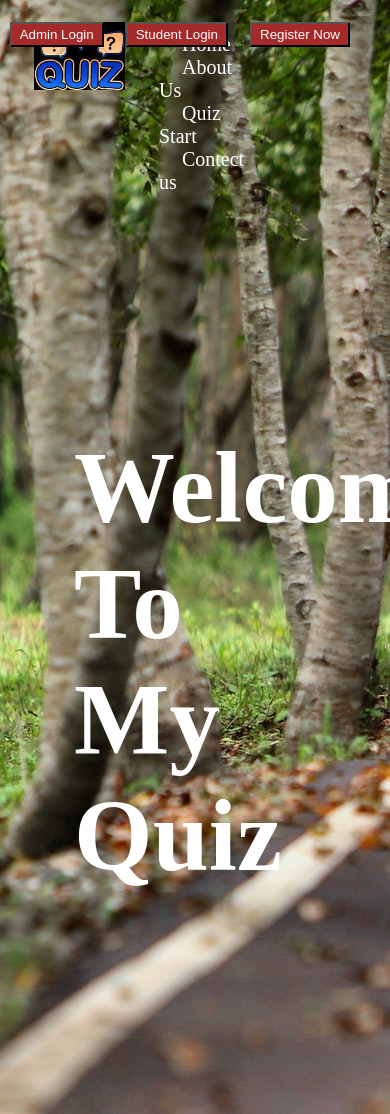
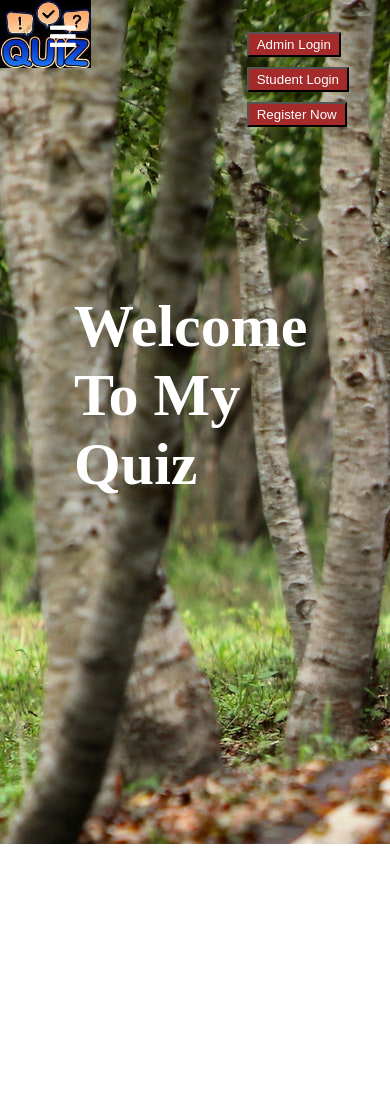
Before and after one commit to TeamForMiniProject/Let-s-Practice, a PHP site: page / in a window 390 px wide; the page is wider, and only the part inside the window is pictured. After the commit the page ends 844 px from the top of that part, so only its background shows below. Run offline with PHP 8.4, Linux system fonts and the light colour scheme.

Commit message:
try to make it responsive

```diff
--- a/css/index.css
+++ b/css/index.css
@@ -1,3 +1,10 @@
+*{
+    margin: 0%;
+    padding: 0%;
+    box-sizing: border-box;
+}
+
+
 body{
     color:white;
     margin:0px;
@@ -6,10 +13,7 @@ body{
 }
 
 .left{
-    display: inline-block;
-    position:absolute;
-    left: 34px;
-    top: 22px
+
     /* border: 2px solid red; */
 }
 .mid{
@@ -24,6 +28,7 @@ body{
     top: 22px;
     /* border: 2px solid yellow; */
 }
+
 .navbar li{
     display: inline-block;
     font-size:20px
@@ -63,3 +68,81 @@ h1{
      font-size:101px
 
 }
+.show-btn {
+    position: fixed;
+    top: 20px;
+    left: 50px;
+    color: white;
+    font-size: 30px;
+
+}
+#chk{
+    display: none;
+}
+.hide-btn,.show-btn{
+    opacity: 0;
+}
+
+
+
+
+@media (max-width:1300px){
+    .navbar {
+        position: fixed;
+        top: 0;
+        width: 50%;
+        height: 100%;
+        background-color:gray ;
+        left: -100%;
+        list-style: none;
+        z-index: 10;
+        transition: .7s;
+    }
+    .navbar li{
+        display: block;
+        border-bottom: 2px solid rgba(255, 255,255,.1);
+        transition: .4s;
+
+
+    }
+    .navbar li a{
+        display: block;
+        font-size: 25px;
+        margin: 10px;
+        text-align: center;
+    }
+
+    .navbar li:hover{
+        border-left: 10px;
+        transition:.7s;
+    }
+    .hide-btn{
+        font-size: 30px;
+        margin-left: 20px;
+        margin-top: 20px;
+
+    }
+    .show-btn,.hide-btn{
+        opacity: 1;
+    }
+    .navbar li:hover{
+        border-left: 10px solid white;
+    }
+    #chk:checked ~ .navbar{
+        left: 0;
+    }
+    h1{
+        /* border: 2px solid red; */
+        display: block;
+        width:62%;
+         margin: 220px auto;
+         font-size:60px;
+
+    }
+    @media(max-width: 600px){
+        .btn{
+            display: block;
+            margin: 10px;
+        }
+    }
+}
--- /dev/null
+++ b/index.html
@@ -0,0 +1,75 @@
+<?php
+if(isset($_POST["Admin"]))
+{
+    header('Location:adminlogin.php');
+}
+else if(isset($_POST["Student"])){
+    header('Location:Studentlogin.php');
+}
+else if(isset($_POST["contact"])){
+    header('Location:contactus.php');
+}
+?>
+<!DOCTYPE html>
+<html lang="en">
+<head>
+    <meta charset="UTF-8">
+    <meta name="viewport" content="width=device-width, initial-scale=1.0">
+    <title>Online Quiz Application</title>
+    <link rel="stylesheet" href="css/index.css">
+    <link rel="stylesheet" href="https://stackpath.bootstrapcdn.com/font-awesome/4.7.0/css/font-awesome.min.css"
+    integrity="sha384-wvfXpqpZZVQGK6TAh5PVlGOfQNHSoD2xbE+QkPxCAFlNEevoEH3Sl0sibVcOQVnN"
+    crossorigin="anonymous">
+</head>
+<style>
+    body{
+    color:white;
+    margin:0px;
+    padding:0px;
+    background : url('images/bg1.jpg');
+
+}
+</style>
+<body>
+    <div class="container">
+    <header class="header">
+        <div class="left">
+        <img src="images/Quiz-logo.jpg" alt="Quiz">
+        </div>
+
+
+        <div class="mid">
+        <input type="checkbox" name="" id="chk">
+        <label for="chk" class="show-btn">
+            <i class="fa fa-bars"></i>
+        </label>
+
+
+        <ul class="navbar">
+            <label for="chk" class="hide-btn">
+                <i class="fa fa-times"></i>
+            </label>
+        <li> <a href="<?php echo 'index.php'; ?>" >Home</a> </li>
+        <li> <a href="">About Us</a> </li>
+        <li> <a href="">Quiz Start</a> </li>
+        <li> <a href="<?php echo 'contactus.php'; ?>">Contect us</a> </li>
+
+
+
+        </ul>
+        </div>
+        <div class="right">
+            <form action="" method="post">
+            <input class="btn"type="submit" name="Admin"value="Admin Login">
+            <input class="btn"type="submit" name="Student"value="Student Login">
+            <input class="btn"type="submit" name="Admin2"value="Register Now">
+            </form>
+        </div>
+    </header>
+    <h1>Welcome To My Quiz </h1>
+    </div>
+
+
+
+</body>
+</html>
--- a/index.php
+++ /dev/null
@@ -1,56 +0,0 @@
-<?php
-if(isset($_POST["Admin"]))
-{
-    header('Location:adminlogin.php');
-}
-else if(isset($_POST["Student"])){
-    header('Location:Studentlogin.php');
-}
-else if(isset($_POST["contact"])){
-    header('Location:contactus.php');
-}
-?>
-<!DOCTYPE html>
-<html lang="en">
-<head>
-    <meta charset="UTF-8">
-    <meta name="viewport" content="width=device-width, initial-scale=1.0">
-    <title>Online Quiz Application</title>
-    <link rel="stylesheet" href="css/index.css">
-</head>
-<style>
-    body{
-    color:white;
-    margin:0px;
-    padding:0px;
-    background : url('images/bg1.jpg');
-}
-</style>
-<body>
-    <header class="header">
-        <div class="left">
-        <img src="images/Quiz-logo.jpg" alt="Quiz">
-        </div>
-        <div class="mid">
-        <ul class="navbar">
-        <li> <a href="<?php echo 'index.php'; ?>" >Home</a> </li>
-        <li> <a href="">About Us</a> </li>
-        <li> <a href="">Quiz Start</a> </li>
-        <li> <a href="<?php echo 'contactus.php'; ?>">Contect us</a> </li>
-
-        </ul>
-        </div>
-        <div class="right">
-            <form action="" method="post">
-            <input class="btn"type="submit" name="Admin"value="Admin Login">
-            <input class="btn"type="submit" name="Student"value="Student Login">
-            <input class="btn"type="submit" name="Admin2"value="Register Now">
-            </form>
-        </div>
-    </header>
-    <h1>Welcome To My Quiz </h1>
-
-
-
-</body>
-</html>
```
